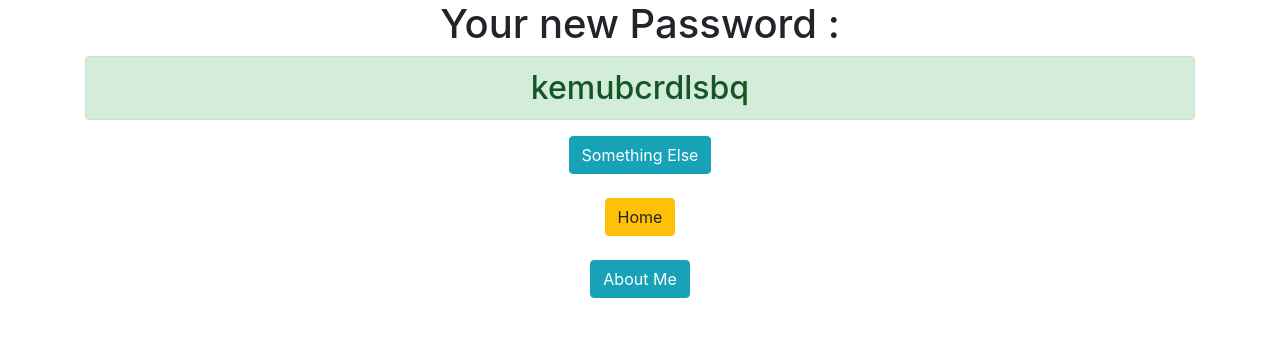
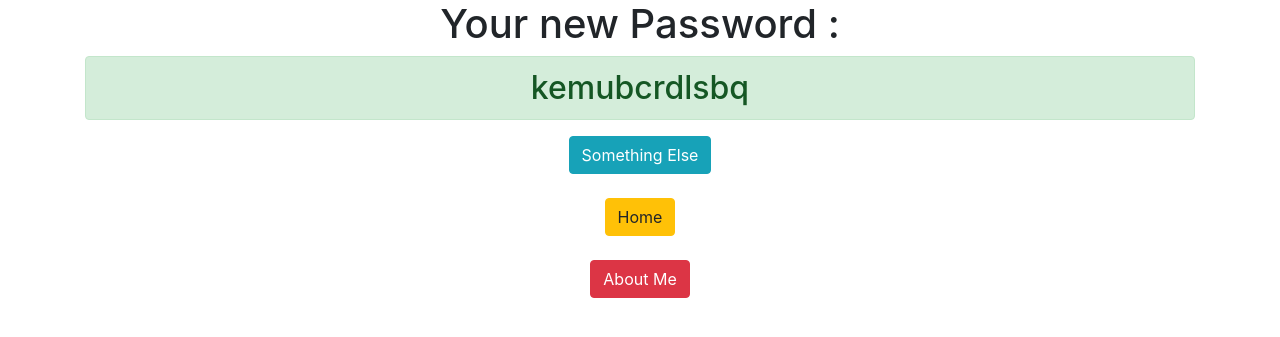
Before and after one commit to RJ-o8/django3-password-generator, a Django app: page /password/ in a window 1280 px wide. Shown: the top 337 px of the page. Run offline with Django 3.2, Linux system fonts and the light colour scheme; some libraries are stand-ins or nearby versions.

Commit message:
Changes are recorded

```diff
--- a/geno/templates/geno/pass.html
+++ b/geno/templates/geno/pass.html
@@ -10,5 +10,5 @@
     <a href="{% url 'home' %}" class="btn btn-warning">Home</a>
     <br>
     <br>
-    <a href="{% url 'about'%}" class="btn btn-info">About Me</a>
+    <a href="{% url 'about'%}" class="btn btn-danger">About Me</a>
 </div>
```
